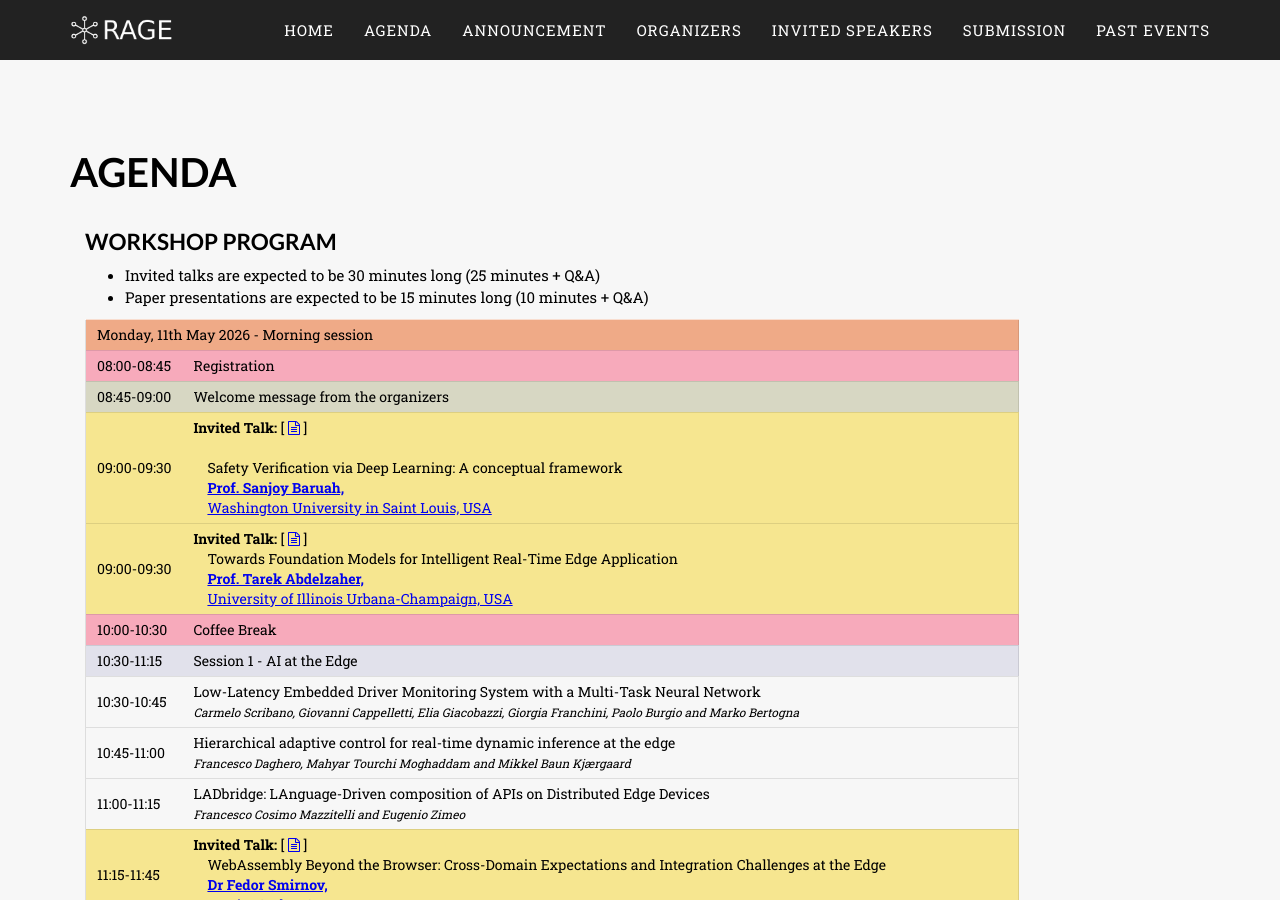
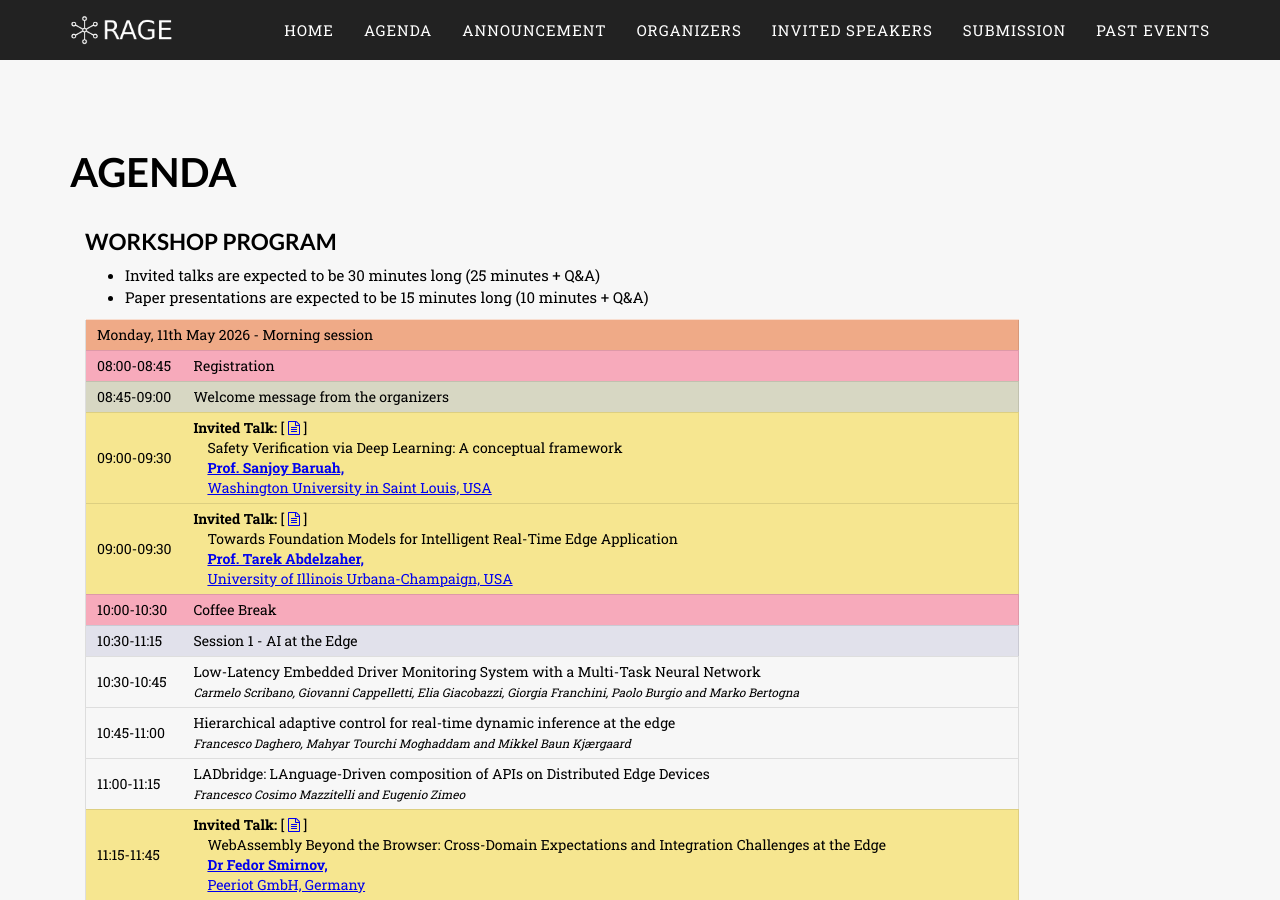
Before and after one commit to RAGE-Workshop/2026, a Jekyll site: the page built from agenda.markdown, in a window 1280 px wide and 900 px high. Built offline with Jekyll 4.4.1, drawn with Linux system fonts in a browser that asks for light colours; some web fonts are replaced.

Commit message:
Removed keyword from contribution

```diff
--- a/_layouts/contributions.html
+++ b/_layouts/contributions.html
@@ -12,8 +12,6 @@ layout: default
                         <hr class="star-primary">
                         <h3>Authors:</h3>
                         <p>{{ page.authors }}</p>
-                        <h3>Keywords:</h3>
-                        <p>{{ page.keywords }}</p>
                         <h3>Abstract:</h3>
                         <p>{{ page.abstract }}</p>
                         <!-- <h3>Material:</h3>
--- a/agenda.markdown
+++ b/agenda.markdown
@@ -28,7 +28,6 @@ permalink: /agenda/
                 [
                 <a href="/2026/contributions/02"><i class="fa fa-file-text-o "></i></a>
                 ]
-                <br>
                 <br>&emsp;<span>Safety Verification via Deep Learning: A conceptual framework</span>
                 <b><br>&emsp;<a href="/2026/speakers/#baruah-sanjoy">Prof. Sanjoy Baruah,</a></b>
                 <br>&emsp;<a href="https://washu.edu//">Washington University in Saint Louis, USA</a>
```
